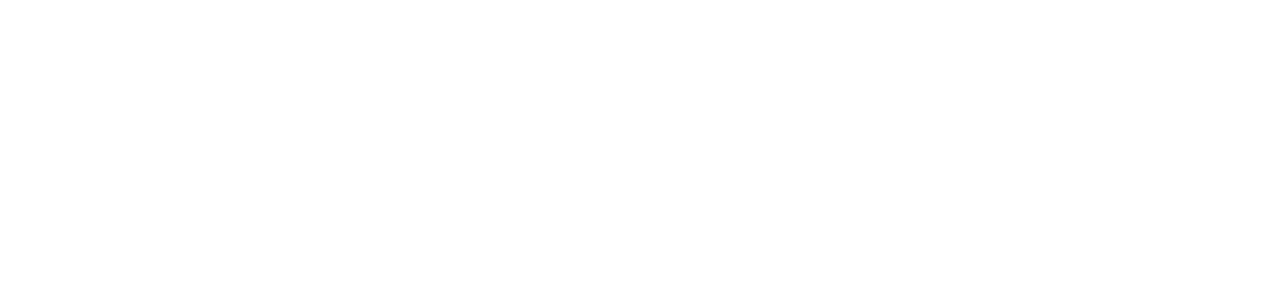
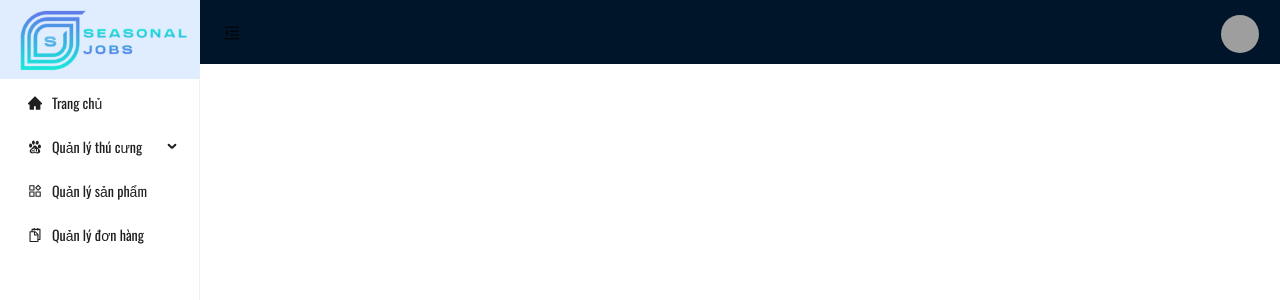
Before and after one commit to ViNguyenThanh/Seasonal_Job_FE, a React (Vite) app: page /admin in a window 1280 px wide. Before the commit this address had no page. Shown: the top 300 px of the page. Built offline with nearby package versions, Linux system fonts and the light colour scheme; grey boxes are pictures that could not be loaded.

Commit message:
UI for admin page

```diff
--- a/src/App.jsx
+++ b/src/App.jsx
@@ -24,6 +24,7 @@
 import { getUserFromToken } from './utils/Token'
 import { useSelector } from 'react-redux'
 import { useEffect, useState } from 'react'
+import Admin from './pages/Admin/Admin'
 
 
 
@@ -100,6 +101,11 @@
           <Route path="worker-jobs" element={<WorkerJobs />} />
           <Route path="worker-jobs/worker-job-detail/:id" element={<WorkerJobDetail />} />
         </Route>
+
+        {/* Admin */}
+        <Route path='/admin/*' element={<Admin />}>
+
+        </Route>
       </Routes>
     </>
   )
--- /dev/null
+++ b/src/pages/Admin/Admin.css
@@ -0,0 +1,37 @@
+.admin-whole-container{
+    width: 100%;
+    display: flex;
+    flex-wrap: nowrap;
+    align-items: center;
+    flex-direction: column;
+}
+.admin-container{
+    max-width: 1560px;
+    width: 100%;
+}
+
+.header-admin {
+    width: 100%;
+    /* background-color: var(--color-bg-admin); */
+    /* background-color: #dfedff; */
+    display: flex;
+    justify-content: center;
+    padding-top: 3%;
+}
+
+.header-admin img {
+    width: 180px;
+}
+
+/* .ant-menu-item:focus, .ant-menu-item-selected {
+    outline: none !important;  Tắt hoàn toàn viền focus
+} */
+
+.ant-menu-item {
+    user-select: none; /* Tắt chọn text khi click vào */
+    /*-webkit-tap-highlight-color: transparent;  Tắt hiệu ứng khi click trên mobile */
+}
+
+/* .ant-menu-item a {
+    pointer-events: none;  Chặn sự kiện focus trên các thẻ link bên trong
+} */
--- /dev/null
+++ b/src/pages/Admin/Admin.jsx
@@ -0,0 +1,203 @@
+import React, { useState } from 'react'
+import {
+    HomeFilled,
+    SnippetsOutlined,
+    ProductOutlined,
+    BaiduOutlined,
+    MenuFoldOutlined,
+    MenuUnfoldOutlined,
+    LogoutOutlined
+} from '@ant-design/icons'
+import { Avatar, Button, ConfigProvider, Dropdown, Layout, Menu, Space, message, theme } from 'antd';
+import { Outlet, useLocation, useNavigate } from 'react-router-dom';
+import './Admin.css'
+import logo from '/assets/logo.png'
+import { useDispatch } from 'react-redux';
+import { logout } from '../../redux/actions/auth.action';
+
+const { Header, Sider, Content } = Layout;
+
+const items = [
+    {
+        key: "home",
+        icon: <HomeFilled />,
+        label: "Trang chủ",
+        route: "admin-home",
+    },
+    {
+        key: "pet",
+        icon: <BaiduOutlined />,
+        label: "Quản lý thú cưng",
+        children: [
+            {
+                key: "pet-list",
+                label: "Danh sách thú cưng",
+                route: "manage-pet",
+            },
+            {
+                key: "pet-adoption",
+                label: "Đơn xin nhận nuôi",
+                route: "adopted-management",
+            },
+        ]
+    },
+    {
+        key: "product",
+        icon: <ProductOutlined />,
+        label: "Quản lý sản phẩm",
+        route: "manage-product",
+    },
+    {
+        key: "news",
+        icon: <SnippetsOutlined />,
+        label: "Quản lý đơn hàng",
+        route: "manage-order",
+    }
+]
+
+const customTheme = {
+    components: {
+        Menu: {
+            itemColor: "var(--color-font-admin)",
+            itemBg: "var(--color-bg-admin)",
+            itemSelectedColor: "var(--color-font-admin-active)",
+            itemSelectedBg: "var(--color-bg-admin)",
+            itemHoverBg: "var(--color-bg-admin)"
+        }
+    },
+};
+
+const siderStyle = {
+    position: 'fixed',
+    top: 0,
+    bottom: 0,
+};
+
+
+export default function Admin() {
+    const dispatch = useDispatch();
+    const [collapsed, setCollapsed] = useState(false);
+
+    const navigate = useNavigate()
+    const location = useLocation();
+
+    const isAdminHome = location.pathname === '/admin/admin-home';
+
+    const selectedKey = items.find((item) =>
+        location.pathname.includes(item.route)
+    )?.key;
+
+    const handleMenuClick = (e) => {
+        let selectedItem;
+        items.forEach((item) => {
+            if (item.key === e.key) {
+                selectedItem = item;
+            }
+            if (item.children) {
+                item.children.forEach((child) => {
+                    if (child.key === e.key) {
+                        selectedItem = child;
+                    }
+                })
+            }
+        })
+        if (selectedItem?.route) {
+            navigate(selectedItem.route);
+        }
+    };
+
+    const handleLogout = () => {
+        dispatch(logout());
+        message.success("Đăng xuất thành công");
+        navigate("/")
+    }
+
+    const listDropdown = [
+        {
+            label: "Log out",
+            key: '1',
+            icon: <LogoutOutlined />,
+            onClick: handleLogout,
+        },
+    ];
+
+    return (
+        <div className="admin-whole-container">
+            <Layout hasSider className='admin-container'>
+                <ConfigProvider theme={{
+                    components: {
+                        Layout: {
+                            bodyBg: '#dfedff',
+                            siderBg: '#dfedff',
+                            lightTriggerBg: '#dfedff',
+                        }
+                    },
+                }}>
+                    <Sider style={siderStyle} trigger={null} collapsible collapsed={collapsed}>
+                        <div className="header-admin">
+                            {!collapsed ? <img src={logo} className='logo' /> : <></>}
+                        </div>
+                        <Menu
+                            mode="inline"
+                            // selectedKeys={[selectedKey]}
+                            defaultSelectedKeys={[selectedKey]}
+                            style={{ height: '100%', outline: "none" }}
+                            onClick={handleMenuClick}
+                            items={items}
+
+                        />
+                    </Sider>
+
+                    <Layout style={{
+                        marginInlineStart: collapsed ? "80px" : '200px',
+                    }}>
+                        <Header
+                            style={{
+                                padding: 0,
+                                // background: colorBgContainer,
+                                display: 'flex',
+                                justifyContent: 'space-between'
+                            }}
+                        >
+                            <Button
+                                type="text"
+                                icon={collapsed ? <MenuUnfoldOutlined /> : <MenuFoldOutlined />}
+                                onClick={() => setCollapsed(!collapsed)}
+                                style={{
+                                    fontSize: '16px',
+                                    width: 64,
+                                    height: 64,
+                                }}
+                            />
+
+                            <Dropdown menu={{ items: listDropdown }} trigger={['click']} className='dropdown' >
+                                <a onClick={(e) => e.preventDefault()}>
+                                    <Space>
+                                        <Avatar
+                                            src={
+                                                "https://cdn-media.sforum.vn/storage/app/media/THANHAN/avatar-trang-98.jpg"
+                                            }
+                                            style={{ cursor: "pointer", width: '40px', height: '40px', marginRight: '20px' }}
+                                        />
+                                    </Space>
+                                </a>
+                            </Dropdown>
+                        </Header>
+                        <Content
+                        // style={{
+                        //     margin: isAdminHome ? '0' : '24px 16px',
+                        //     padding: 24,
+                        //     minHeight: 590,
+                        //     background: isAdminHome ? 'none' : colorBgContainer,
+                        //     borderRadius: isAdminHome ? '0' : borderRadiusLG,
+                        // }}
+                        >
+                            <Outlet />
+                        </Content>
+                    </Layout>
+                </ConfigProvider>
+            </Layout>
+        </div>
+
+    )
+}
```
Also changed, not shown: public/assets/AccessDenied.jpg (added), src/pages/AccessDeniedPage/AccessDeniedPage.jsx (added).
